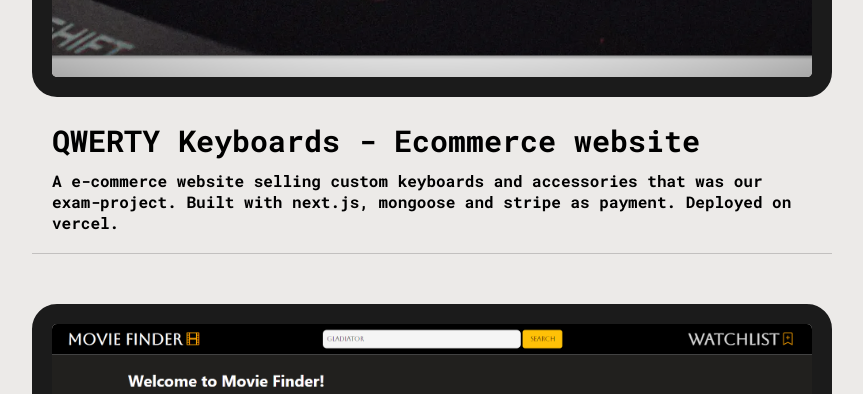
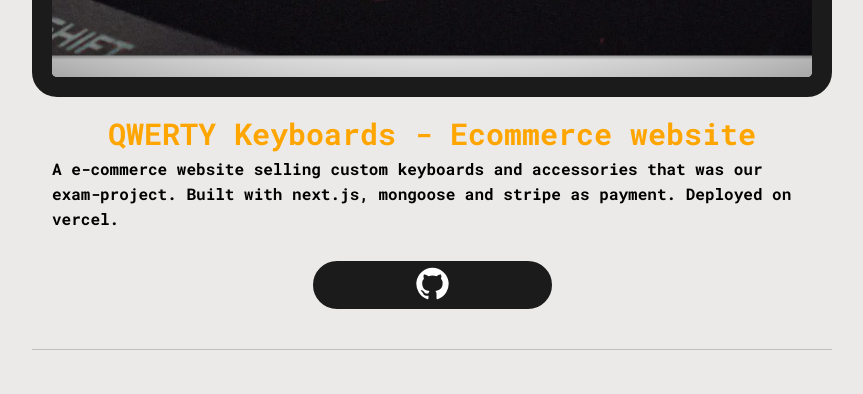
Before and after one commit to julleceasar/Julius-Portfolio, a Next.js app: page / in a window 1280 px wide. Shown: the part 1397-1791 px from the top of the page, without its empty margins (208-1071 px from the left). Built offline with nearby package versions, Linux system fonts and the light colour scheme.

Commit message:
same as prev.

```diff
--- a/components/ProjectCard/ProjectCard.module.css
+++ b/components/ProjectCard/ProjectCard.module.css
@@ -4,10 +4,13 @@
 }
 
 .productCardText {
-  padding: 20px;
+  display: flex;
   display: flex;
   flex-direction: column;
   gap: 10px;
+  padding: 20px;
+  line-height: 25px;
+
 }
 
 .imgDiv {
@@ -21,10 +24,29 @@
   border: 20px solid #1b1b1b;
   border-radius: 25px;
   transition: transform 0.5s;
-
 }
 
+.btnContainer {
+  margin-top: 20px;
+  width: 100%;
+  display: flex;
+  justify-content: center;
+  align-items: center;
+  margin-bottom: 20px;
+}
 
-.imgStyle:hover {
-    transform: scale(1.025);
-  }
+.buttonStyle {
+  transition: opacity 0.3s;
+  transition: transform 0.3s;
+  border: 2px solid #1b1b1b;
+  background-color: #1b1b1b;
+  padding: 3px 100px;
+  border-radius: 35px;
+  cursor: pointer;
+  color: #1b1b1b;
+}
+
+.buttonStyle:hover {
+  opacity: 85%;
+  transform: scale(1.015);
+}
--- a/components/ProjectCard/ProjectCard.tsx
+++ b/components/ProjectCard/ProjectCard.tsx
@@ -2,6 +2,8 @@
 import qwertyImg from "../../public/qwertyFixed.png";
 import s from "./ProjectCard.module.css";
 import { Project } from "data/projects";
+import GitHubIcon from "@mui/icons-material/GitHub";
+import Link from "next/link";
 
 interface Props {
   project: Project;
@@ -21,10 +23,16 @@
         />
       </div>
       <div className={s.productCardText}>
-        <h1 style={{ fontSize: "30px" }}>{project.name}</h1>
+        <h1 style={{ fontSize: "30px", color: 'orange', textAlign: 'center' }}>{project.name}</h1>
         <h4>{project.description}</h4>
+        <div className={s.btnContainer}>
+          <Link target={'_blank'} href={`${project.github}` }>
+            <button className={s.buttonStyle}>
+              <GitHubIcon style={{ color: "white" }} fontSize="large" />
+            </button>
+          </Link>
+        </div>
       </div>
-      <div className={s.absoluteDiv}></div>
     </div>
   );
 };
--- a/data/projects.ts
+++ b/data/projects.ts
@@ -2,23 +2,27 @@
     name: String,
     description: String
     img: String
+    github: String
 }
 
 const projects = [
     {
         name: 'QWERTY Keyboards - Ecommerce website',
         description: 'A e-commerce website selling custom keyboards and accessories that was our exam-project. Built with next.js, mongoose and stripe as payment. Deployed on vercel.',
-        img: 'qwertyFixed.png'
+        img: 'qwertyFixed.png',
+        github: 'https://github.com/antoniowav/qwerty'
     },
     {
         name: 'Moviefinder API',
         description: 'This a express server API presenting movie information. All movie data is coming from OMDb-api which is a open movie database. Built with vanilla javascript on frontend and node.js for the api.',
-        img: 'moviefinder.png'
+        img: 'moviefinder.png',
+        github: 'https://github.com/julleceasar/Movie-finder-API'
     },
     {
         name: 'Optical lenses',
         description: 'This a express server API presenting movie information. All movie data is coming from OMDb-api which is a open movie database. Built with vanilla javascript on frontend and node.js for the api.',
-        img: 'optical.png'
+        img: 'optical.png',
+        github: 'https://github.com/DWMi/React-Store'
     },
 ]
 
```
